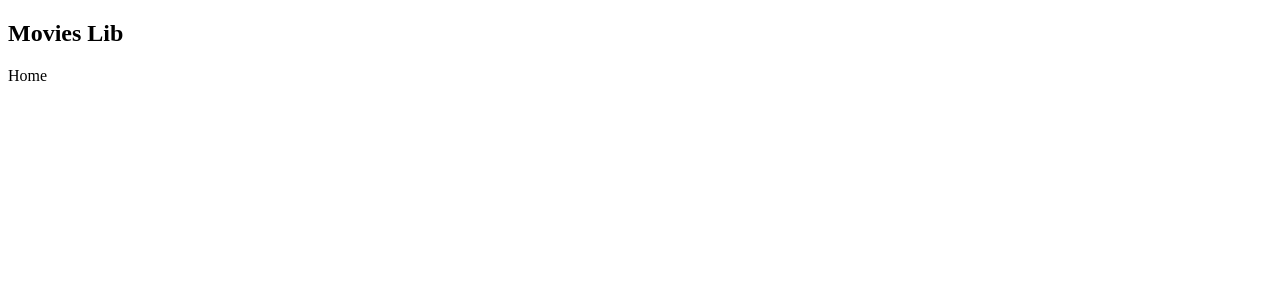
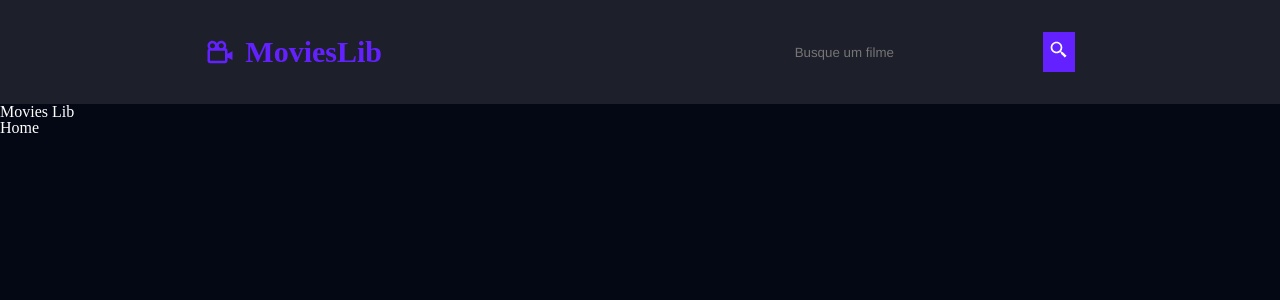
Before and after one commit to gabrielamenezes/movies-lib, a React (Vite) app: page / in a window 1280 px wide. Shown: the top 300 px of the page. Built offline with nearby package versions, Linux system fonts and the light colour scheme.

Commit message:
add: style to Navbar component

```diff
--- a/src/App.jsx
+++ b/src/App.jsx
@@ -1,11 +1,12 @@
 import { Outlet } from 'react-router-dom'
 import './App.css'
+import Navbar from './components/Navbar'
 
 function App() {
 
   return (
     <div className="App">
-
+      <Navbar/>
       <h2>Movies Lib</h2>
       <Outlet />
     </div>
--- /dev/null
+++ b/src/components/Navbar/Navbar.module.css
@@ -0,0 +1,45 @@
+.navbar {
+    background-color: #1d1f2b;
+    width: 100%;
+    padding: 2rem 0;
+    display: flex;
+    justify-content: space-around;
+    align-items: center;
+}
+.navbar .logo {
+    font-size: 30px;
+    font-weight: 800;
+    display: flex;
+    gap: 10px;
+}
+.navbar form {
+    display: flex;
+    justify-content: center;
+    align-items: center;
+    height: 40px;
+}
+.navbar input {
+    background-color: #1d1f2b;
+    width: 250px;
+    height: 20px;
+    border: none;
+    height: 100%;
+}
+.navbar button {
+    border: none;
+    background-color: #6421ff;
+    font-size: 20px;
+    color: #fff;
+    cursor: pointer;
+    height: 100%;
+}
+.navbar button:hover {
+    filter: brightness(1.2);
+}
+
+@media (max-width: 575px) {
+    .navbar {
+        flex-direction: column;
+        gap: 20px;
+    }
+}
--- /dev/null
+++ b/src/components/Navbar/index.jsx
@@ -0,0 +1,19 @@
+import { Link } from "react-router-dom"
+import {BiCameraMovie, BiSearchAlt2} from "react-icons/bi"
+import styles from './Navbar.module.css'
+
+function Navbar() {
+  return (
+    <nav className={styles.navbar}>
+        <h2>
+          <Link to="/" className={styles.logo}><BiCameraMovie/>MoviesLib</Link>
+        </h2>
+        <form>
+            <input type="text" placeholder="Busque um filme" />
+            <button type="submit"><BiSearchAlt2/></button>
+        </form>
+      </nav>
+  )
+}
+
+export default Navbar
--- a/src/index.css
+++ b/src/index.css
@@ -0,0 +1,61 @@
+html, body, div, span, applet, object, iframe,
+h1, h2, h3, h4, h5, h6, p, blockquote, pre,
+a, abbr, acronym, address, big, cite, code,
+del, dfn, em, img, ins, kbd, q, s, samp,
+small, strike, strong, sub, sup, tt, var,
+b, u, i, center,
+dl, dt, dd, ol, ul, li,
+fieldset, form, label, legend,
+table, caption, tbody, tfoot, thead, tr, th, td,
+article, aside, canvas, details, embed,
+figure, figcaption, footer, header, hgroup,
+menu, nav, output, ruby, section, summary,
+time, mark, audio, video {
+	margin: 0;
+	padding: 0;
+	border: 0;
+	font-size: 100%;
+	font: inherit;
+	vertical-align: baseline;
+}
+/* HTML5 display-role reset for older browsers */
+article, aside, details, figcaption, figure,
+footer, header, hgroup, menu, nav, section {
+	display: block;
+}
+body {
+	line-height: 1;
+}
+ol, ul {
+	list-style: none;
+}
+blockquote, q {
+	quotes: none;
+}
+blockquote:before, blockquote:after,
+q:before, q:after {
+	content: '';
+	content: none;
+}
+table {
+	border-collapse: collapse;
+	border-spacing: 0;
+}
+
+* {
+    font-family: Helvetica;
+    box-sizing: border-box;
+}
+
+body {
+    background-color: #040714;
+    color: #fff;
+}
+a {
+    color: #6421ff;
+    transition: 0.5s;
+    text-decoration: none;
+}
+a:hover {
+    filter: brightness(1.2);
+}
```
Also changed, not shown: src/components/Navbar.jsx (deleted, +0 -15 lines).
